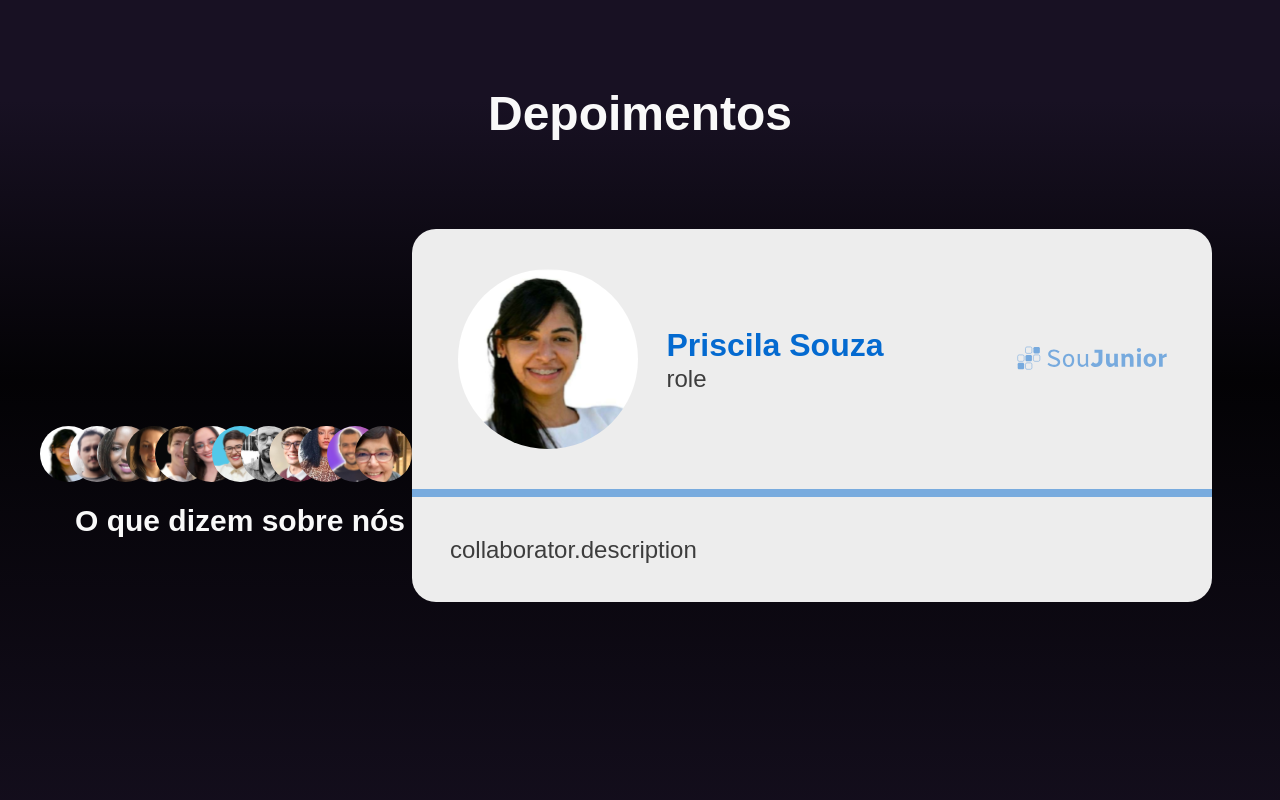
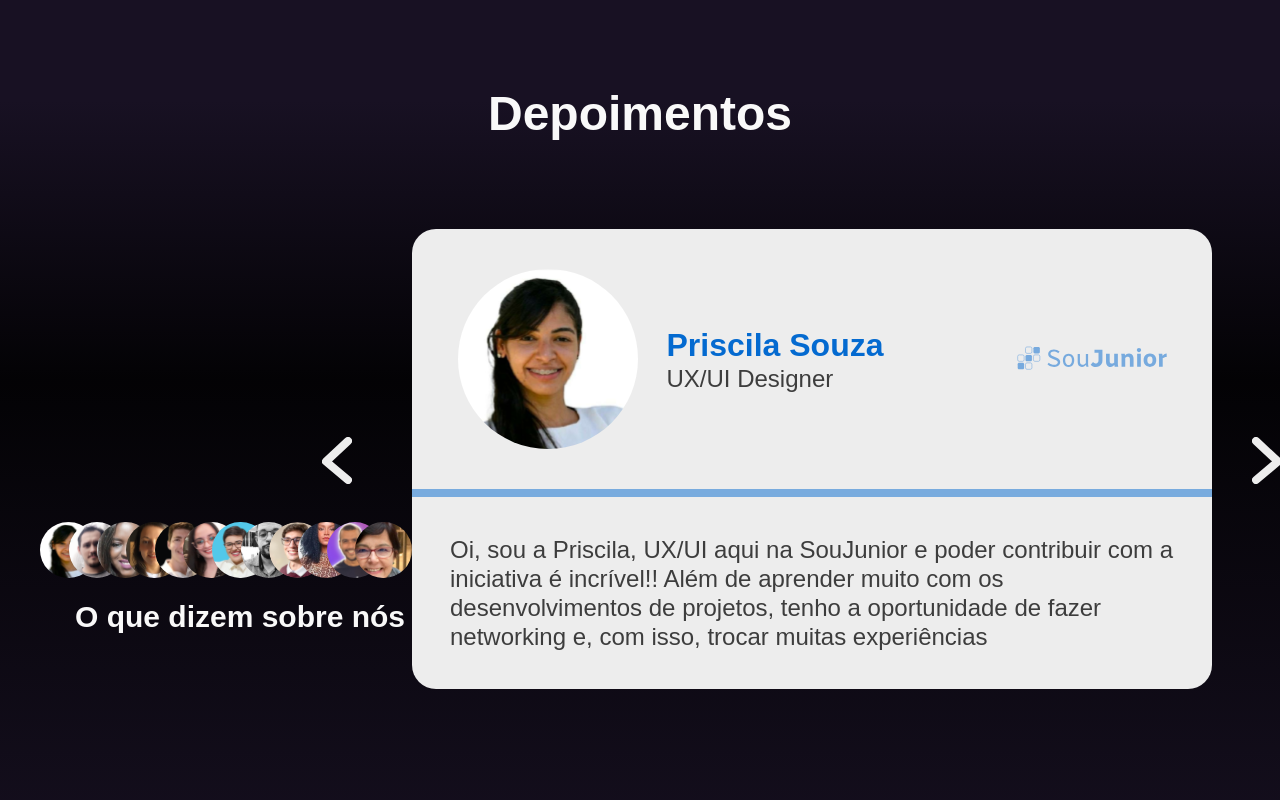
Before and after one commit to SouJunior/site-webapp, a Next.js app: page / in a window 1280 px wide. Shown: the part 2920-3720 px from the top of the page. Built offline with nearby package versions, Linux system fonts and the light colour scheme; a web font is replaced by a local one.

Commit message:
feat: add collaborator carousel

```diff
--- a/components/Depositions/Depositions.module.css
+++ b/components/Depositions/Depositions.module.css
@@ -18,7 +18,7 @@
 
 .depositionsContainer {
   display: flex;
-  justify-content: space-between;
+  justify-content: space-around;
   align-items: center;
   margin: 0 6.8rem;
   padding-top: 97px;
@@ -47,5 +47,24 @@
 }
 
 .carouselContainer {
-  height: 500px;
+  width: 800px;
 }
+
+.carouselWrapper {
+  position: relative;
+}
+
+.leftArrow {
+  position: absolute;
+  left: -90px;
+  top: 30%;
+  cursor: pointer;
+}
+
+.rightArrow {
+  position: absolute;
+  right: -70px;
+  z-index: 10000;
+  top: 30%;
+  cursor: pointer;
+}
--- a/components/Depositions/index.jsx
+++ b/components/Depositions/index.jsx
@@ -3,8 +3,22 @@ import { data } from "../../utils/depositionCarouselInfo"
 import Image from "next/image"
 import { DepositionCard } from "../commons/DepositionCard"
 import 'pure-react-carousel/dist/react-carousel.es.css';
+import { Swiper, SwiperSlide } from "swiper/react"
+import { useRef } from "react";
+import arrowLeft from "../../public/assets/arrow-left.svg"
+import arrowright from "../../public/assets/arrow-right.svg"
 
 export function Depositions() {
+  const carousel = useRef(null);
+
+  const handleLeftSide = (e) => {
+    e.preventDefault();
+    carousel.current.scrollLeft -= carousel.current.clientWidth;
+  };
+  const handleRightSide = (e) => {
+    e.preventDefault();
+    carousel.current.scrollLeft += carousel.current.clientWidth;
+  };
   return <section className={style.depositionsSectionWrapper}>
     <header className={style.depositionsHeader}>
       <h2 className={style.depositionsTitle}>
@@ -24,8 +38,26 @@ export function Depositions() {
         </div>
         <p className={style.subTitle}>O que dizem sobre nós</p>
         </div>
-      <div className={style.carouselContainer}>
-        <DepositionCard imgPath={data[0].imgPath} title={'collaborator.title'} description={'collaborator.description'} role={'role'} name={'Priscila Souza'}/>
+
+      <div className={style.carouselWrapper}>
+        <Swiper
+          ref={carousel}
+          className={style.carouselContainer}
+          spaceBetween={50}
+          slidesPerView={1}
+        >
+          {data.map(collaborator => (
+            <SwiperSlide key={collaborator.imgPath}>
+              <DepositionCard imgPath={collaborator.imgPath} title={collaborator.title} description={collaborator.description} role={collaborator.role} name={collaborator.name}/>
+            </SwiperSlide>
+          ))}
+        </Swiper>
+          <span onClick={handleLeftSide} className={style.leftArrow}>
+            <Image src={arrowLeft}/>
+          </span>
+          <span onClick={handleRightSide} className={style.rightArrow}>
+            <Image src={arrowright}/>
+          </span>
       </div>
     </div>
   </section>
--- a/components/commons/DepositionCard/DepositionCard.module.css
+++ b/components/commons/DepositionCard/DepositionCard.module.css
@@ -2,6 +2,9 @@
   background: #EDEDED;
   border-radius: 24px;
   width: 800px;
+  display: flex;
+  flex-direction: column;
+  justify-content: center;
 }
 
 .header {
@@ -50,7 +53,7 @@
   font-weight: 400;
   font-size: 24px;
   line-height: 29px;
-
+  text-overflow: ellipsis;
   color: #3D3D3D;
   padding: 38px;
 }
```
Also changed, not shown: public/assets/arrow-left.svg (added), public/assets/arrow-right.svg (added).
